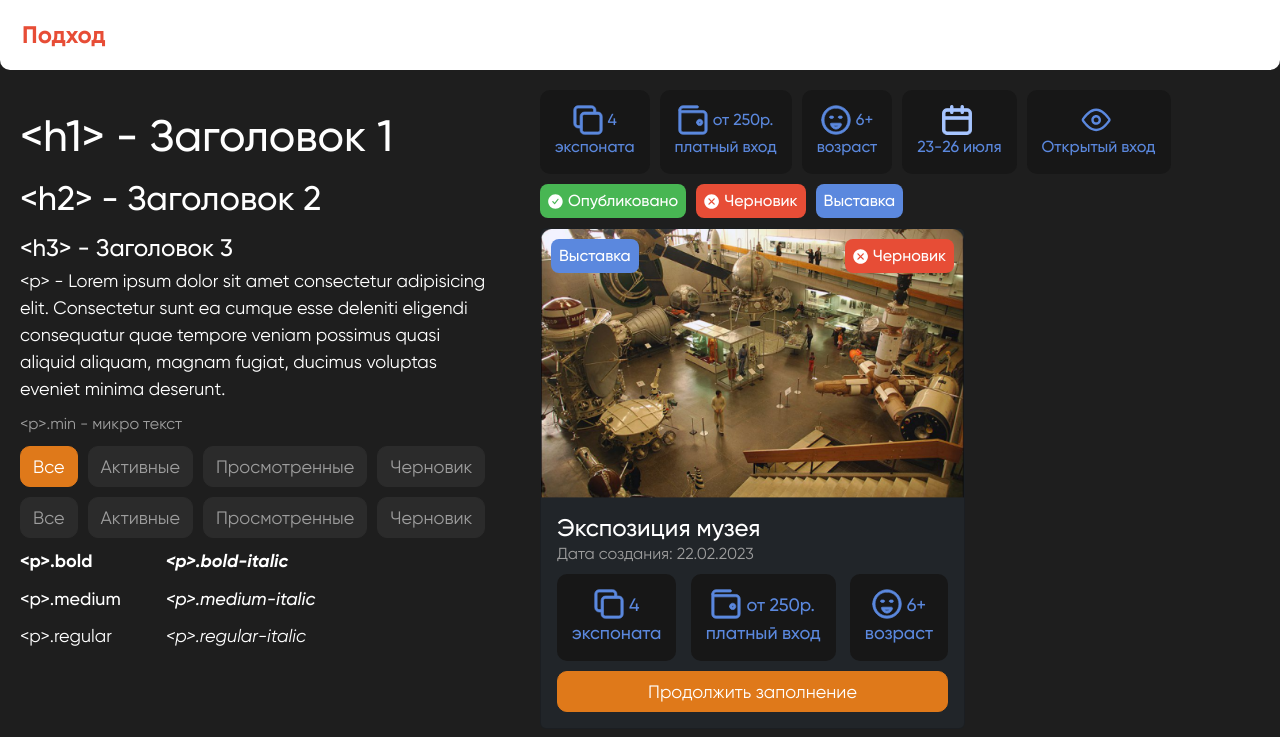
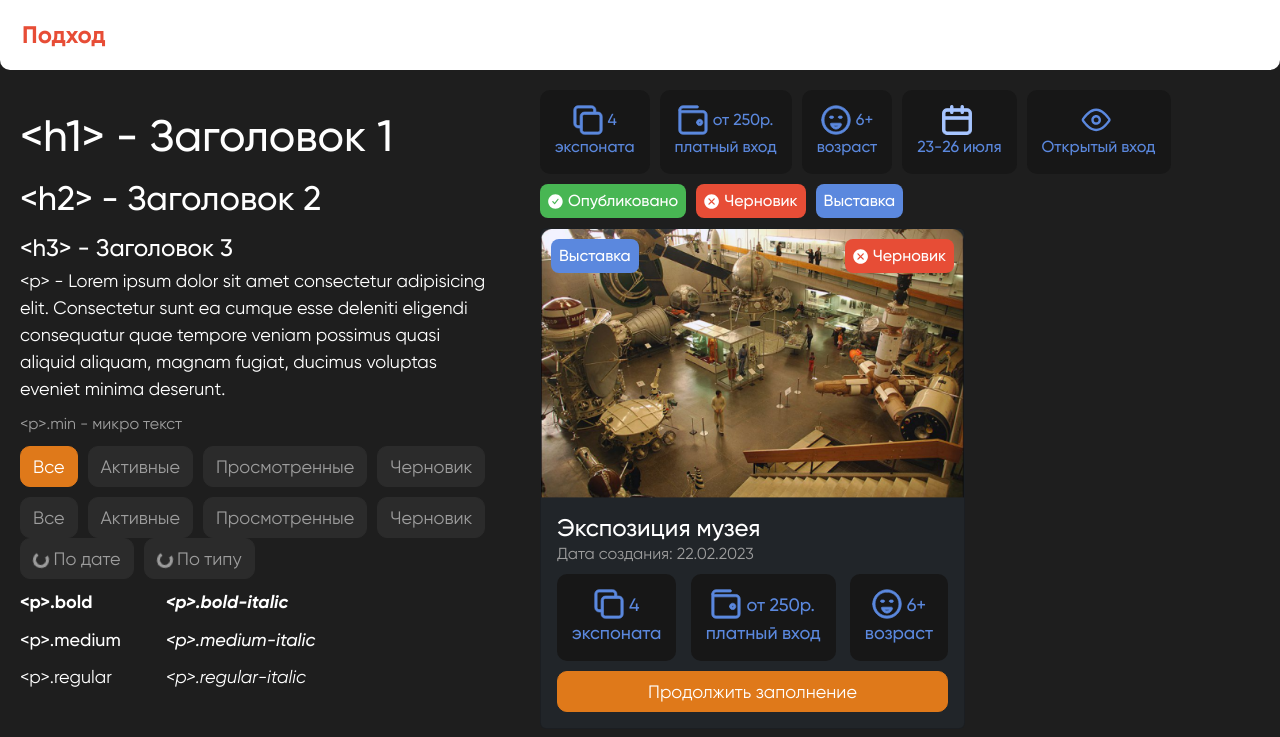
Before and after one commit to Anto-MSHK/podhod_front, a React (Create React App) app: page / in a window 1280 px wide. Shown: the top 737 px of the page. Built offline with nearby package versions, Linux system fonts and the light colour scheme.

Commit message:
refactor

```diff
--- a/src/components/Filters/BtnFilters.tsx
+++ b/src/components/Filters/BtnFilters.tsx
@@ -1,6 +1,7 @@
 import React, {FC, useState} from 'react';
 import {Button, Spinner} from "reactstrap";
 import styles from "./ButtonFilter.module.css";
+import {ButtonArt} from "../ButtonArt/ButtonArt";
 
 
 interface SortI {
@@ -29,10 +30,10 @@ export const BtnFilters: FC<SortI> = ({date,sort , type}) => {
                 index++
                 return (
                     <div key={index}>
-                        <Button
+                        <ButtonArt
                             color={cSelected.includes(index) ? "warning" : undefined}
                             className={`${styles.btnItem} ${
-                                cSelected.includes(index) ? styles.active : styles.deactivate
+                                cSelected.includes(index) ? styles.activate : styles.deactivate
                             }`}
                             onClick={() => onCheckboxBtnClick(index)}
                             active={cSelected.includes(index)}
@@ -41,7 +42,7 @@ export const BtnFilters: FC<SortI> = ({date,sort , type}) => {
                             <span>
                              {' '}{el.name}
                         </span>
-                        </Button>
+                        </ButtonArt>
                     </div>
                 );
             })}
--- a/src/pages/StylePage/StylePage.tsx
+++ b/src/pages/StylePage/StylePage.tsx
@@ -23,6 +23,7 @@ import * as Yup from "yup";
 import { useFormik, FormikConfig } from "formik";
 import { ButtonArt } from "../../components/ButtonArt/ButtonArt";
 import { MyForm } from "./Test";
+import BtnFilters from "../../components/Filters/BtnFilters";
 
 export const MainPage = () => {
   const btnData = [
@@ -71,6 +72,7 @@ export const MainPage = () => {
           <BtnGroupSelect view="radio" data={btnData} />
           <div style={{ margin: "10px 0" }} />
           <BtnGroupSelect view="select" data={btnData} />
+          <BtnFilters sort={sort} date={""}/>
           <div style={{ margin: "10px 0" }} />
           <div style={{ display: "flex" }}>
             <div style={{ marginRight: 45 }}>
```
